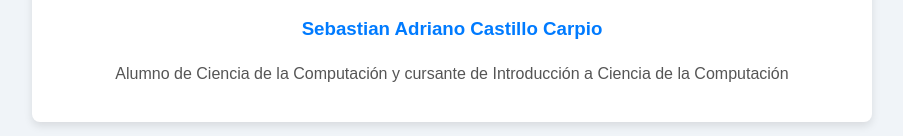
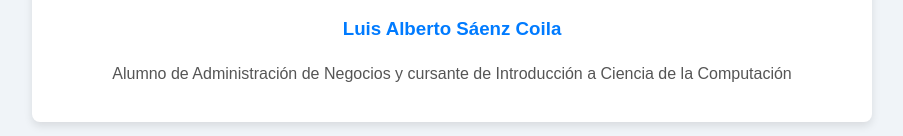
Before and after one commit to SaccBRC-06/Jes-s-Aldair-Luna-Orozco, a plain HTML site: page index.html in a window 1280 px wide. Shown: the part 1099-1235 px from the top of the page, without its empty margins (188-1091 px from the left). Drawn offline with Linux system fonts and the light colour scheme.

Commit message:
index.html

```diff
--- a/index.html
+++ b/index.html
@@ -94,8 +94,8 @@
             <p>Alumna de Ingenieria Industrial y cursante de Introducción a Ciencia de la Computación</p>
         </div>
         <div>
-            <h3><a href="https://saccbrc-06.github.io/SebastianCastillo.github-io/"> Sebastian Adriano Castillo Carpio</a></h3>
-            <p>Alumno de Ciencia de la Computación y cursante de Introducción a Ciencia de la Computación</p>
+            <h3><a href="https://luis-alberto-saenz.neocities.org"> Luis Alberto Sáenz Coila</a></h3>
+            <p>Alumno de Administración de Negocios y cursante de Introducción a Ciencia de la Computación</p>
         </div>
     </ul>
   </div>
```
